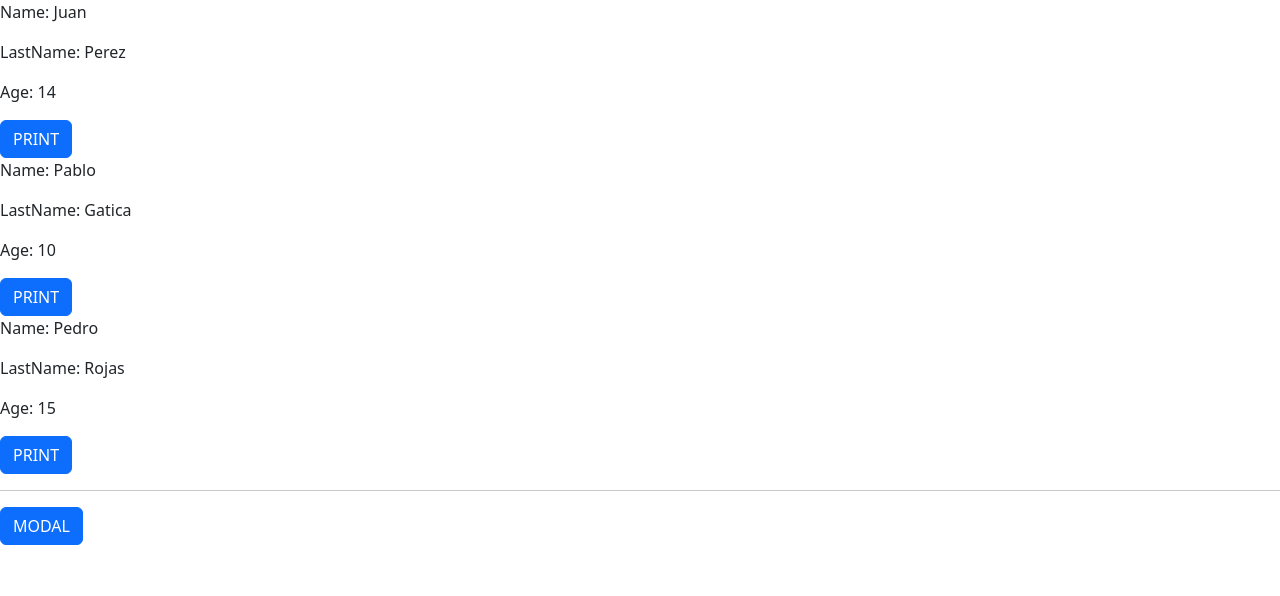
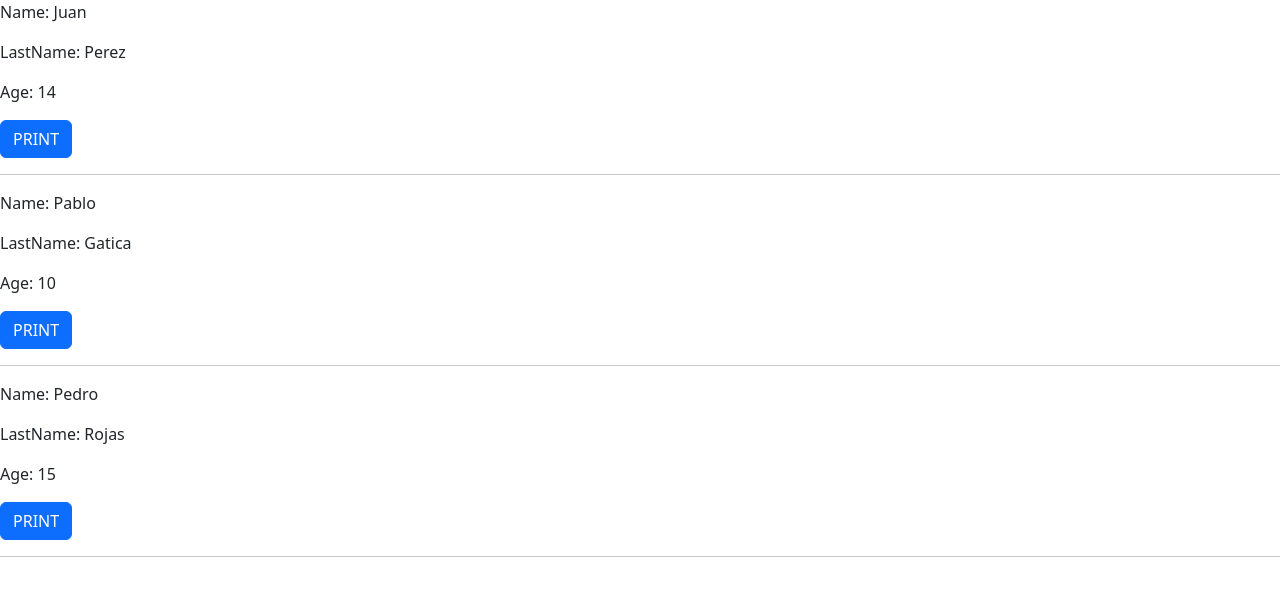
Before and after one commit to JGatica87/ejemplo, an Angular app: page / in a window 1280 px wide. Shown: the top 596 px of the page. Built offline with nearby package versions, Linux system fonts and the light colour scheme.

Commit message:
[27-04-24 | 16:45] Mostrar datos en modal

```diff
--- a/src/app/app.component.html
+++ b/src/app/app.component.html
@@ -1,8 +1,6 @@
-<app-person nombre="Juan" apellido="Perez" [edad]=14  (print)="getPrint($event)"></app-person>
-<app-person nombre="Pablo" apellido="Gatica" [edad]=defaultAge (print)="getPrint($event)"></app-person>
-<app-person nombre="Pedro" apellido="Rojas" [edad]=15 (print)="getPrint($event)"></app-person>
-
-<app-modal></app-modal>
+<app-person nombre="Juan" apellido="Perez" [edad]=14></app-person>
+<app-person nombre="Pablo" apellido="Gatica" [edad]=defaultAge></app-person>
+<app-person nombre="Pedro" apellido="Rojas" [edad]=15></app-person>
 
 
 
--- a/src/app/app.component.ts
+++ b/src/app/app.component.ts
@@ -1,4 +1,5 @@
 import { Component } from '@angular/core';
+
 
 @Component({
   selector: 'app-root',
@@ -7,11 +8,4 @@ import { Component } from '@angular/core';
 })
 export class AppComponent {
   defaultAge = 10;
-
-  getPrint(event:string)
-  {
-    console.log(event)
-  }
-
-
 }
--- a/src/app/app.module.ts
+++ b/src/app/app.module.ts
@@ -3,13 +3,11 @@ import { BrowserModule } from '@angular/platform-browser';
 
 import { AppComponent } from './app.component';
 import { PersonComponent } from './person/person.component';
-import { ModalComponent } from './modal/modal.component';
 
 @NgModule({
   declarations: [
     AppComponent,
-    PersonComponent,
-    ModalComponent,
+    PersonComponent
   ],
   imports: [
     BrowserModule
--- a/src/app/modal/modal.component.html
+++ /dev/null
@@ -1 +0,0 @@
-<hr><button (click)="showModal(usuario)" class="btn btn-primary">MODAL</button>
--- a/src/app/modal/modal.component.ts
+++ /dev/null
@@ -1,28 +0,0 @@
-import { Component, OnInit } from '@angular/core';
-import Swal from 'sweetalert2';
-
-@Component({
-  selector: 'app-modal',
-  templateUrl: './modal.component.html',
-  styleUrls: ['./modal.component.css']
-})
-export class ModalComponent implements OnInit {
-
-  usuario = "Juan Pablo";
-
-  showModal(nombre:string){
-    Swal.fire({
-      title: "SOY UN MODAL",
-      text: "Lo lograste "+nombre+"!",
-      icon: "success"
-    });
-
-  }
-
-
-  constructor() { }
-
-  ngOnInit(): void {
-  }
-
-}
--- a/src/app/person/person.component.html
+++ b/src/app/person/person.component.html
@@ -2,4 +2,5 @@
 <p>LastName: {{lastname}}</p>
 <p>Age: {{age}}</p>
 
-<button (click)="onPrint($event)" class="btn btn-primary">PRINT</button>
+<button (click)="showModal()" class="btn btn-primary">PRINT</button>
+<hr>
--- a/src/app/person/person.component.ts
+++ b/src/app/person/person.component.ts
@@ -1,4 +1,5 @@
 import { Component,EventEmitter,Input, OnInit, Output } from '@angular/core';
+import Swal from 'sweetalert2';
 
 @Component({
   selector: 'app-person',
@@ -11,17 +12,19 @@ export class PersonComponent implements OnInit {
 @Input("apellido") lastname:string="";
 @Input("edad") age:number=0;
 
-@Output() print = new EventEmitter()
-
   constructor() { }
 
   ngOnInit() {
   }
 
-//Funcion onPrint
-onPrint(event:any)
-{
-this.print.emit("Hola")
+
+showModal(){
+  Swal.fire({
+    title: "Te llamas: "+this.name+" "+this.lastname,
+    text: "Tu edad es: "+this.age,
+    icon: "success"
+  });
+
 }
 
 
```
Also changed, not shown: src/app/modal/modal.component.css (deleted), 1 other file (tests, documents, lock files or other folders).
